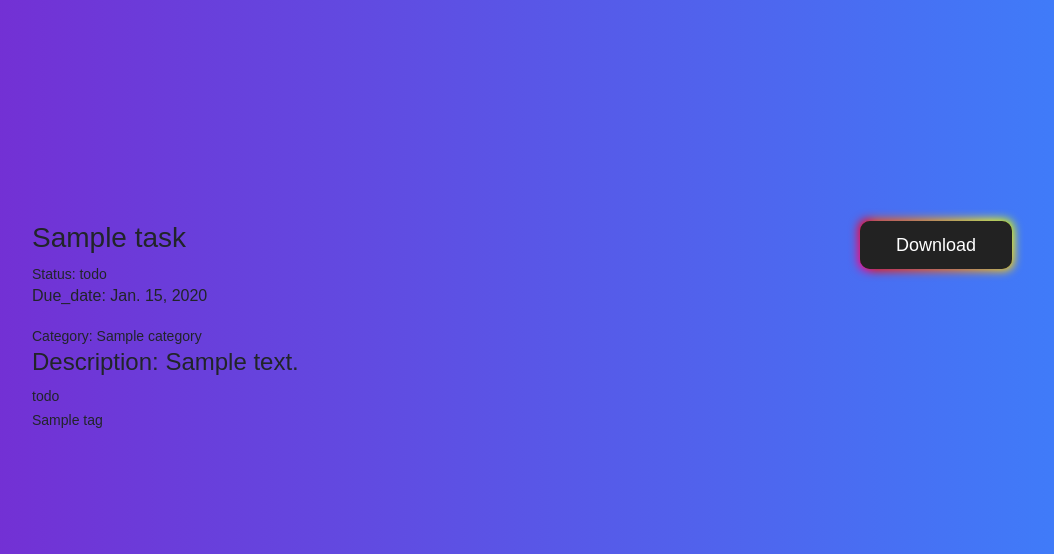
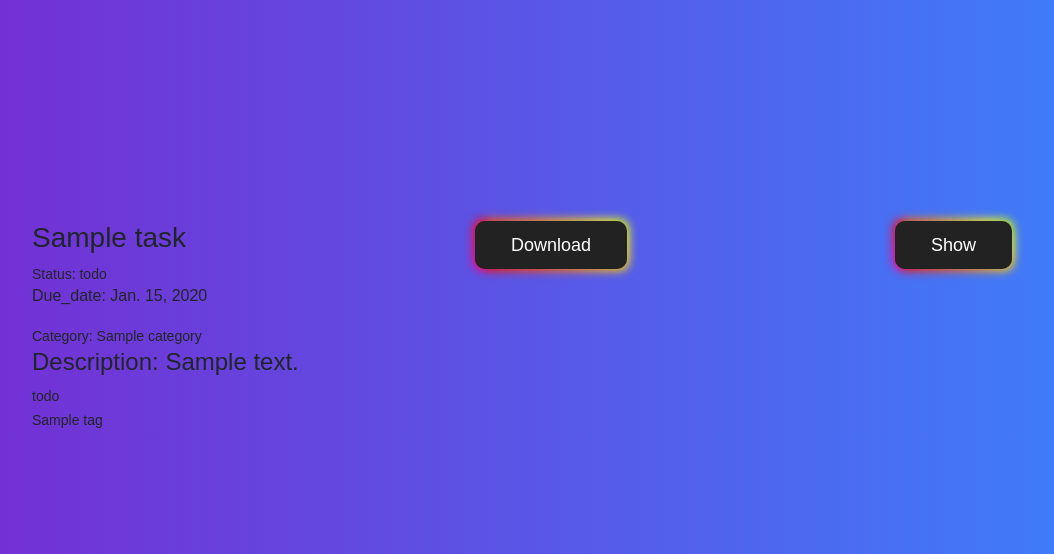
Before and after one commit to ffarzam/HW-98, a Django app: page /tasks/1/ in a window 1280 px wide. Shown: the part 71-625 px from the top of the page, without its empty margins (118-1172 px from the left). Run offline with Django 4.2, Linux system fonts and the light colour scheme; tables that the repository leaves empty hold one stand-in row (values such as "Sample post"); some libraries are stand-ins or nearby versions.

Commit message:
Updating task_details.html

```diff
--- a/HW15/TaskManagement/templates/task_details.html
+++ b/HW15/TaskManagement/templates/task_details.html
@@ -14,6 +14,8 @@
         <a href="{% url 'download_file' name %}">
             <button class="button-85" role="button">Download</button>
         </a>
+        <a href="{% url 'view_file' name %}" target="_blank">
+            <button class="button-85" role="button">Show</button></a>
         {% endif %}
     </div>
 
```
